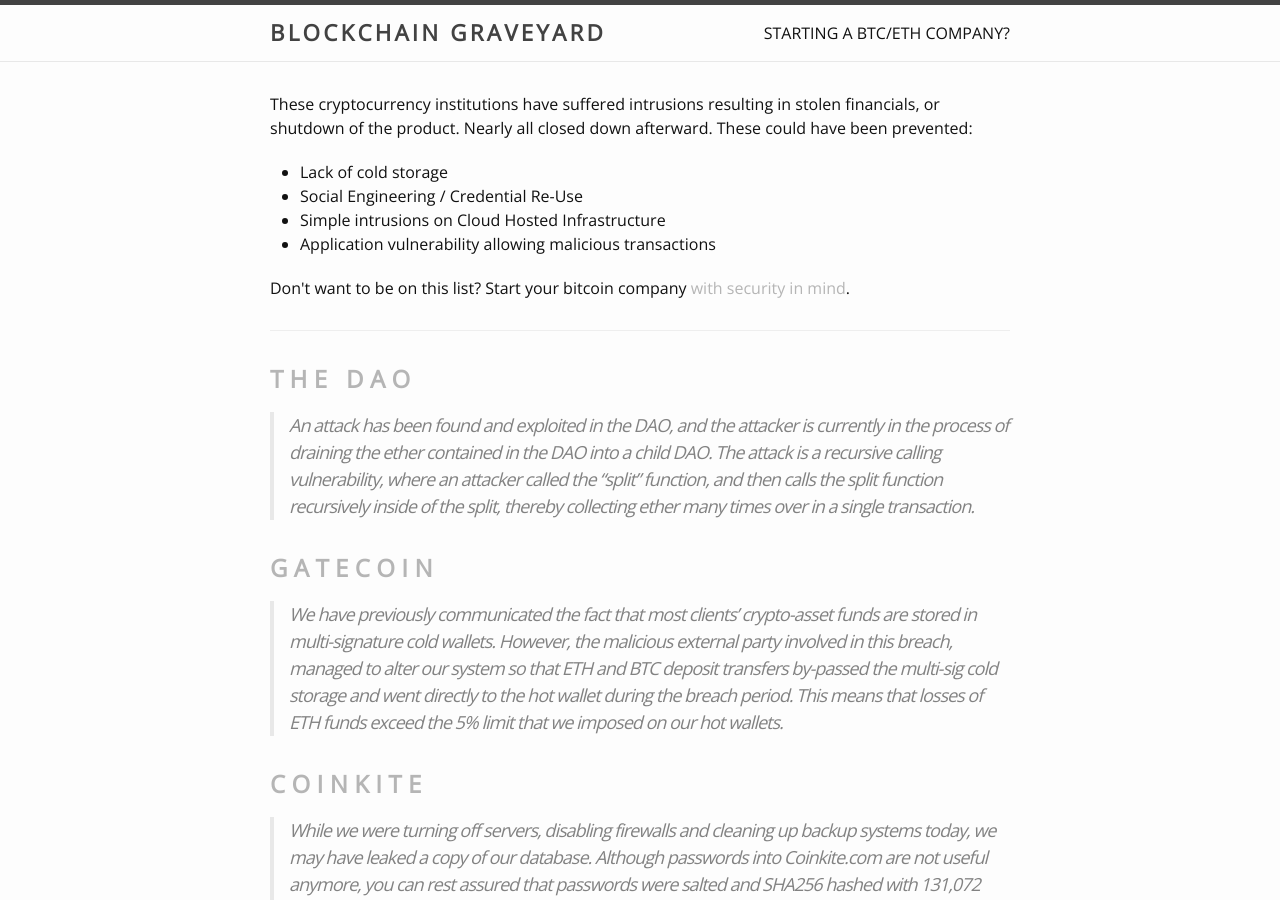
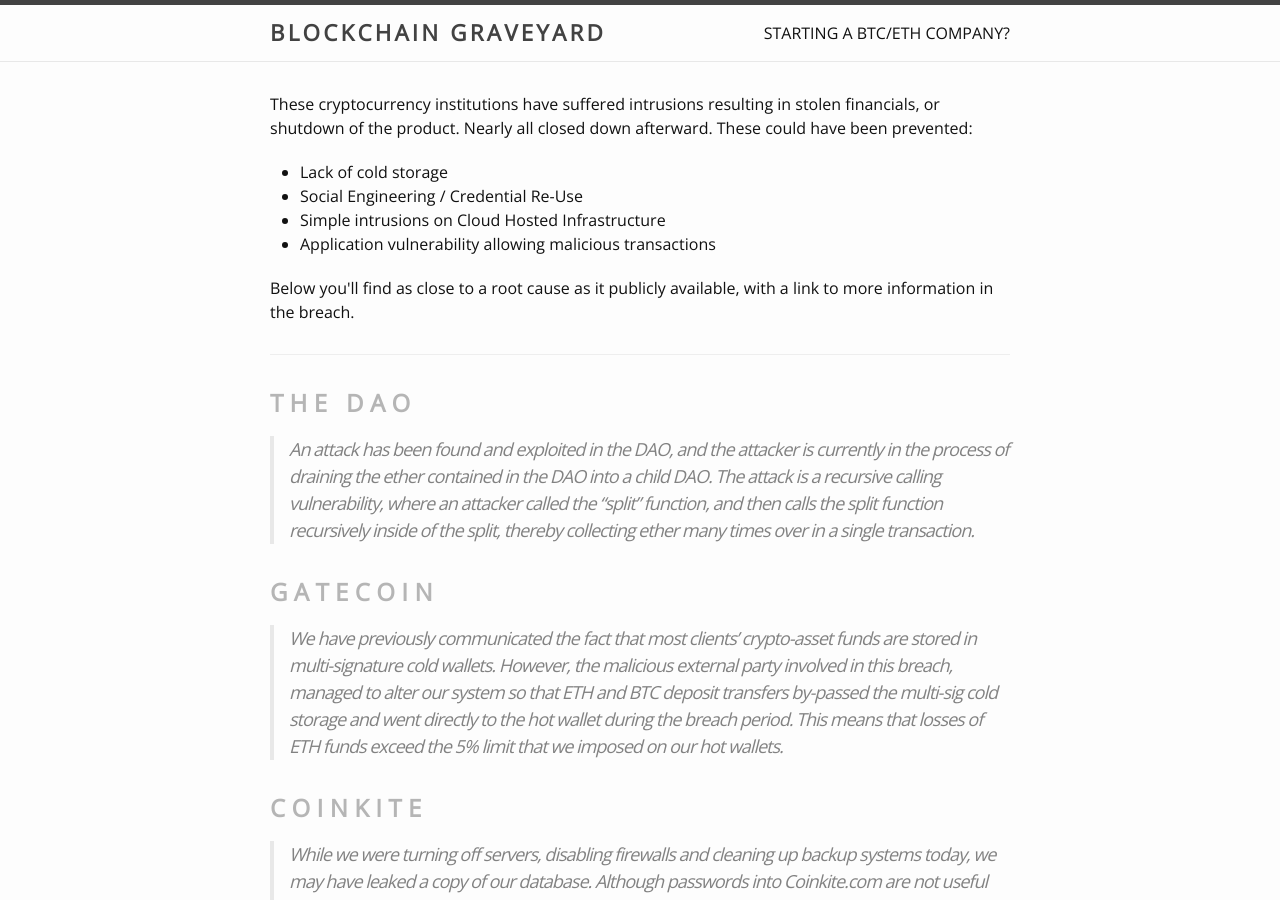
Before and after one commit to magoo/Blockchain-Graveyard, a Jekyll site: the page built from index.html, in a window 1280 px wide and 900 px high. Built offline with Jekyll 4.4.1, drawn with Linux system fonts in a browser that asks for light colours.

Commit message:
Index Change

```diff
--- a/index.html
+++ b/index.html
@@ -12,7 +12,7 @@
   <li>Application vulnerability allowing malicious transactions</li>
 </ul>
 
-Don't want to be on this list? Start your bitcoin company <a href="https://magoo.github.io/Blockchain-Graveyard/advice/">with security in mind</a>.
+Below you'll find as close to a root cause as it publicly available, with a link to more information in the breach.
 
   <ul class="post-list">
     {% for post in site.posts %}
```
